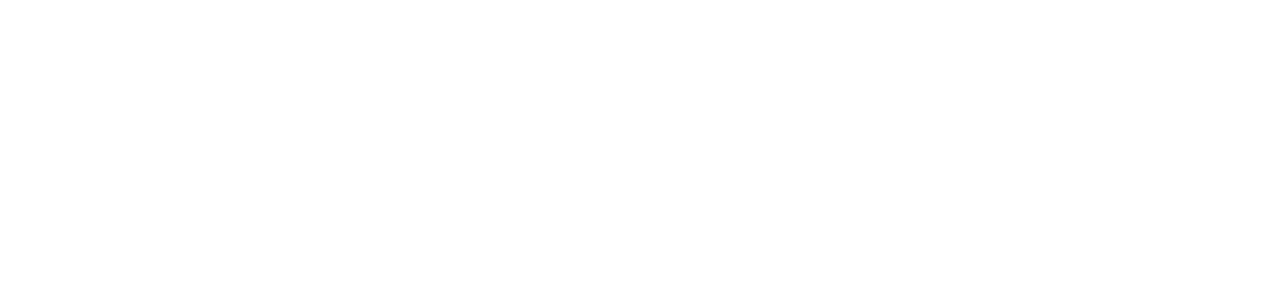
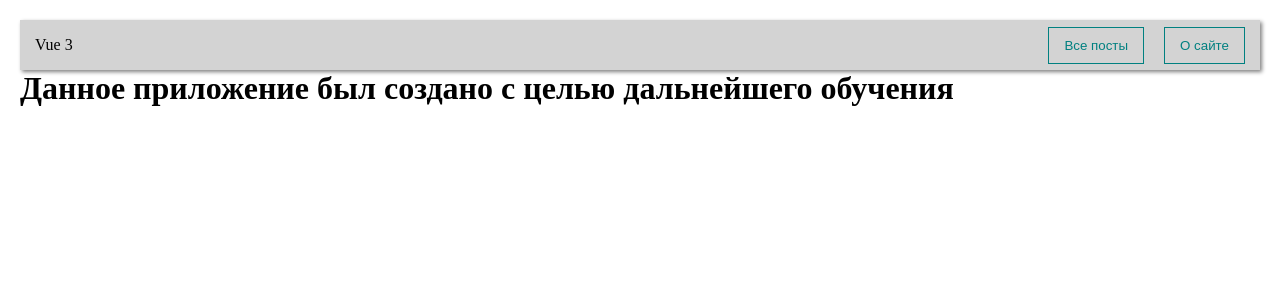
Before and after one commit to ohalikov/vue3-train, a Vue app: page /about in a window 1280 px wide. Before the commit this address had no page. Shown: the top 300 px of the page. Built offline with nearby package versions, Linux system fonts and the light colour scheme.

Commit message:
add Navbar, add About page, add PostIdPage

```diff
--- a/src/App.vue
+++ b/src/App.vue
@@ -1,14 +1,20 @@
 <template>
+  <navbar></navbar>
   <div class="app">
     <router-view></router-view>
   </div>
 </template>
 
 <script>
-export default {};
+import Navbar from './components/Navbar.vue';
+export default {
+  components: {
+    Navbar,
+  },
+};
 </script>
 
-<style scoped>
+<style>
 * {
   margin: 0;
   padding: 0;
--- /dev/null
+++ b/src/components/Navbar.vue
@@ -0,0 +1,31 @@
+<template>
+  <div class="navbar">
+    <div @click="$router.push('/')">Vue 3</div>
+    <div class="navbar__btns">
+      <my-button @click="$router.push('/posts')">Все посты</my-button>
+      <my-button @click="$router.push('/about')" style="margin-left: 20px"
+        >О сайте</my-button
+      >
+    </div>
+  </div>
+</template>
+
+<script>
+export default {};
+</script>
+
+<style scoped>
+.navbar {
+  height: 50px;
+  background-color: lightgrey;
+  display: flex;
+  box-shadow: 2px 2px 4px gray;
+  padding: 0 15px;
+  align-items: center;
+}
+.navbar__btns {
+  margin-left: auto;
+  display: flex;
+  cursor: pointer;
+}
+</style>
--- a/src/components/PostItem.vue
+++ b/src/components/PostItem.vue
@@ -4,7 +4,8 @@
     <div><strong>Название поста:</strong> {{ post.title }}</div>
     <div><strong>Описание поста:</strong> {{ post.body }}</div>
 
-    <div>
+    <div class="post__btns">
+      <my-button @click="$router.push(`/posts/${post.id}`)">Открыть</my-button>
       <my-button @click="removeElement">Удалить</my-button>
     </div>
   </div>
@@ -36,4 +37,7 @@ export default {
   align-items: center;
   justify-content: space-between;
 }
+.post__btns {
+  display: flex;
+}
 </style>
--- a/src/components/UI/MyButton.vue
+++ b/src/components/UI/MyButton.vue
@@ -16,5 +16,6 @@ export default {
   background: none;
   color: teal;
   border: 1px solid teal;
+  cursor: pointer;
 }
 </style>
--- /dev/null
+++ b/src/components/pages/About.vue
@@ -0,0 +1,11 @@
+<template>
+  <div>
+    <h1>Данное приложение был создано с целью дальнейшего обучения</h1>
+  </div>
+</template>
+
+<script>
+export default {};
+</script>
+
+<style lang="scss" scoped></style>
--- /dev/null
+++ b/src/components/pages/PostIdPage.vue
@@ -0,0 +1,9 @@
+<template>
+  <div>Это страница поста с ID = {{ $route.params.id }}</div>
+</template>
+
+<script>
+export default {};
+</script>
+
+<style lang="scss" scoped></style>
```
Also changed, not shown: src/components/router/router.js (+10 -0 lines).
